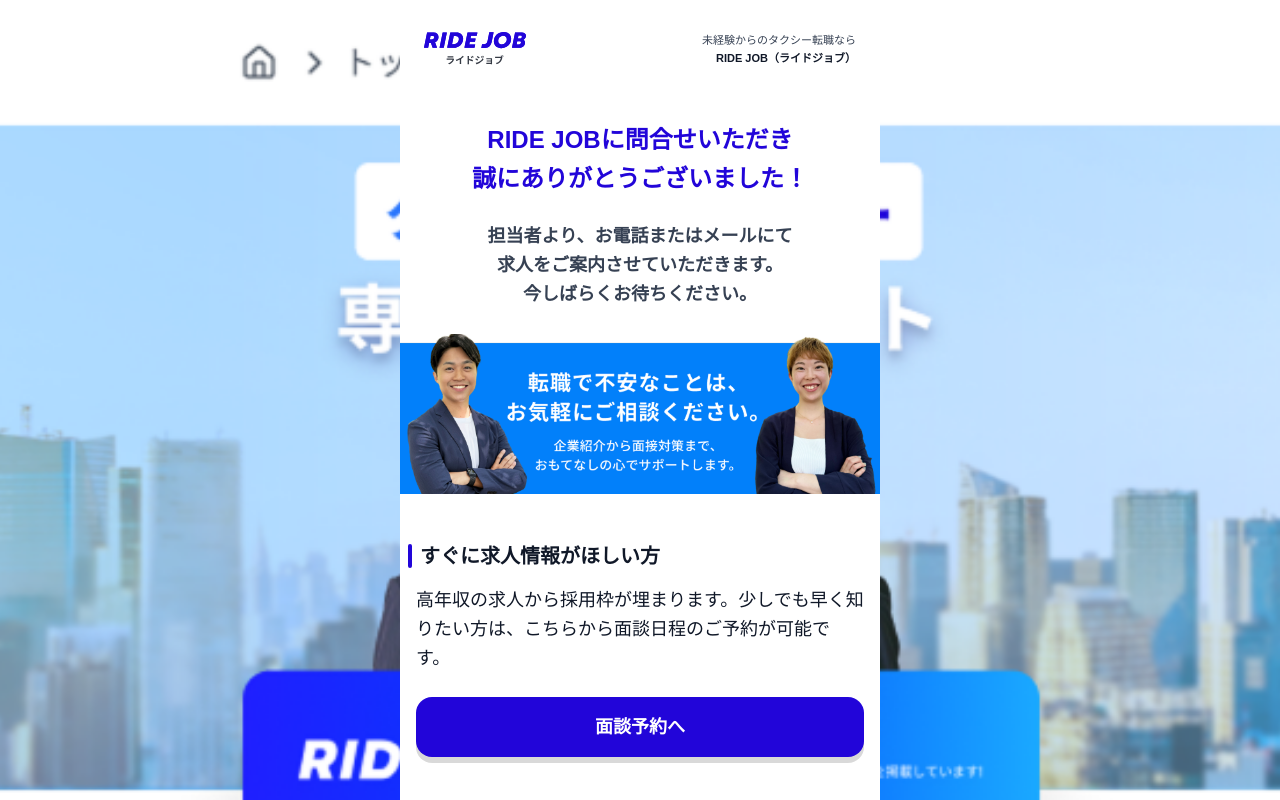
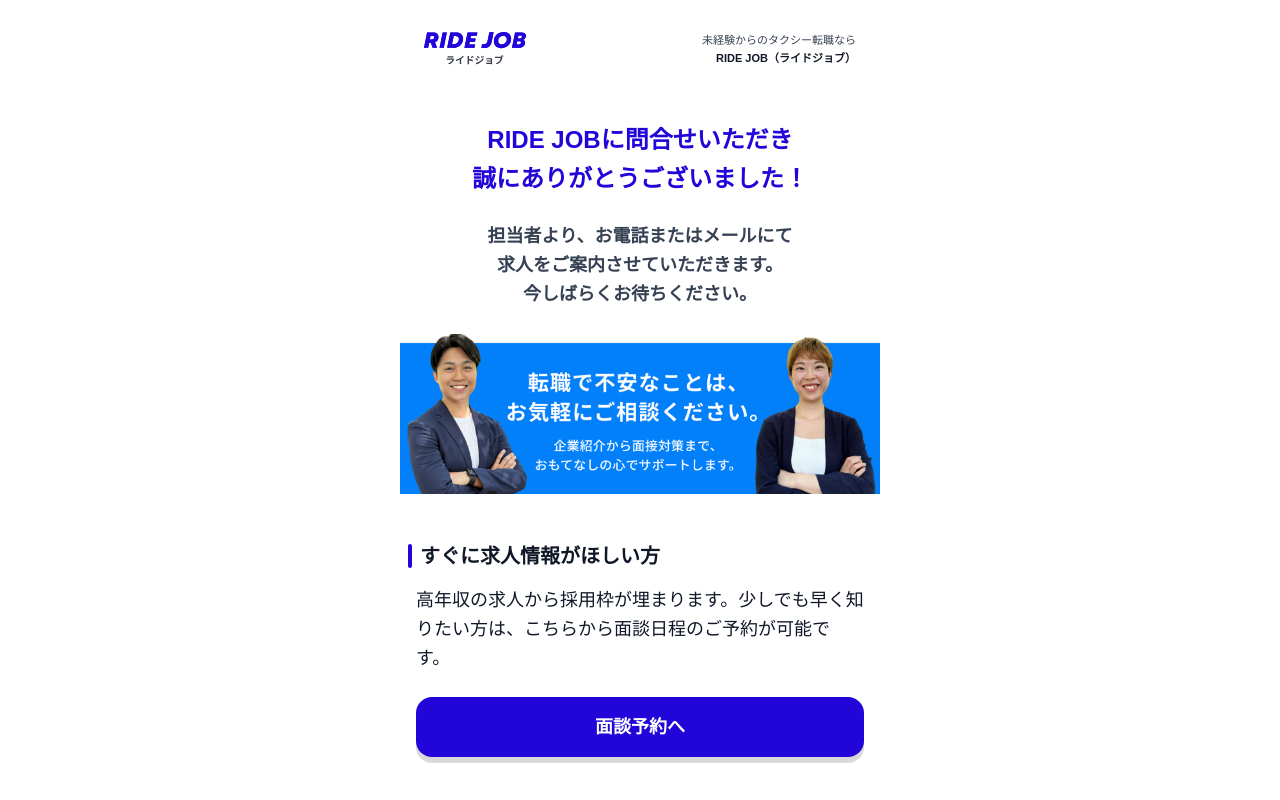
Before and after one commit to Kei5665/form_applicant, a Next.js app: page /applicants/new in a window 1280 px wide. Shown: the top 800 px of the page. Built offline with nearby package versions, Linux system fonts and the light colour scheme.

Commit message:
Make applicant completion page full-height white background

```diff
--- a/src/app/applicants/new/page.tsx
+++ b/src/app/applicants/new/page.tsx
@@ -23,7 +23,8 @@
   }, []);
 
   return (
-    <div className="mx-auto flex w-full max-w-[480px] flex-col bg-white">
+    <div className="min-h-screen bg-white">
+      <div className="mx-auto flex w-full max-w-[480px] flex-col bg-white">
       <header className="px-6 pb-5 pt-8">
         <div className="flex items-start justify-between gap-4">
             <Image
@@ -188,6 +189,7 @@
           <p className="text-xs">© 2025 株式会社PMAgent</p>
         </div>
       </footer>
+      </div>
     </div>
   );
 }
```
